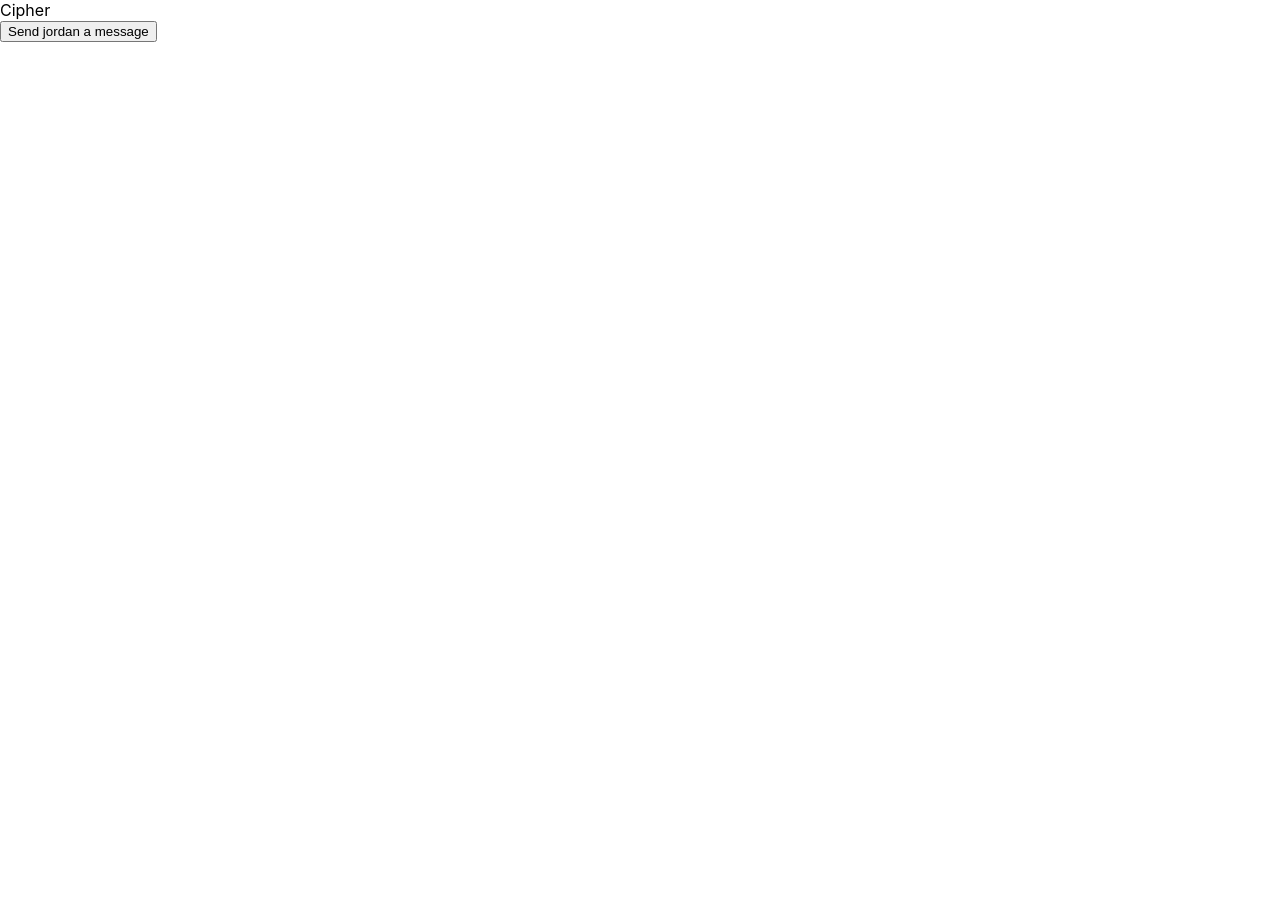
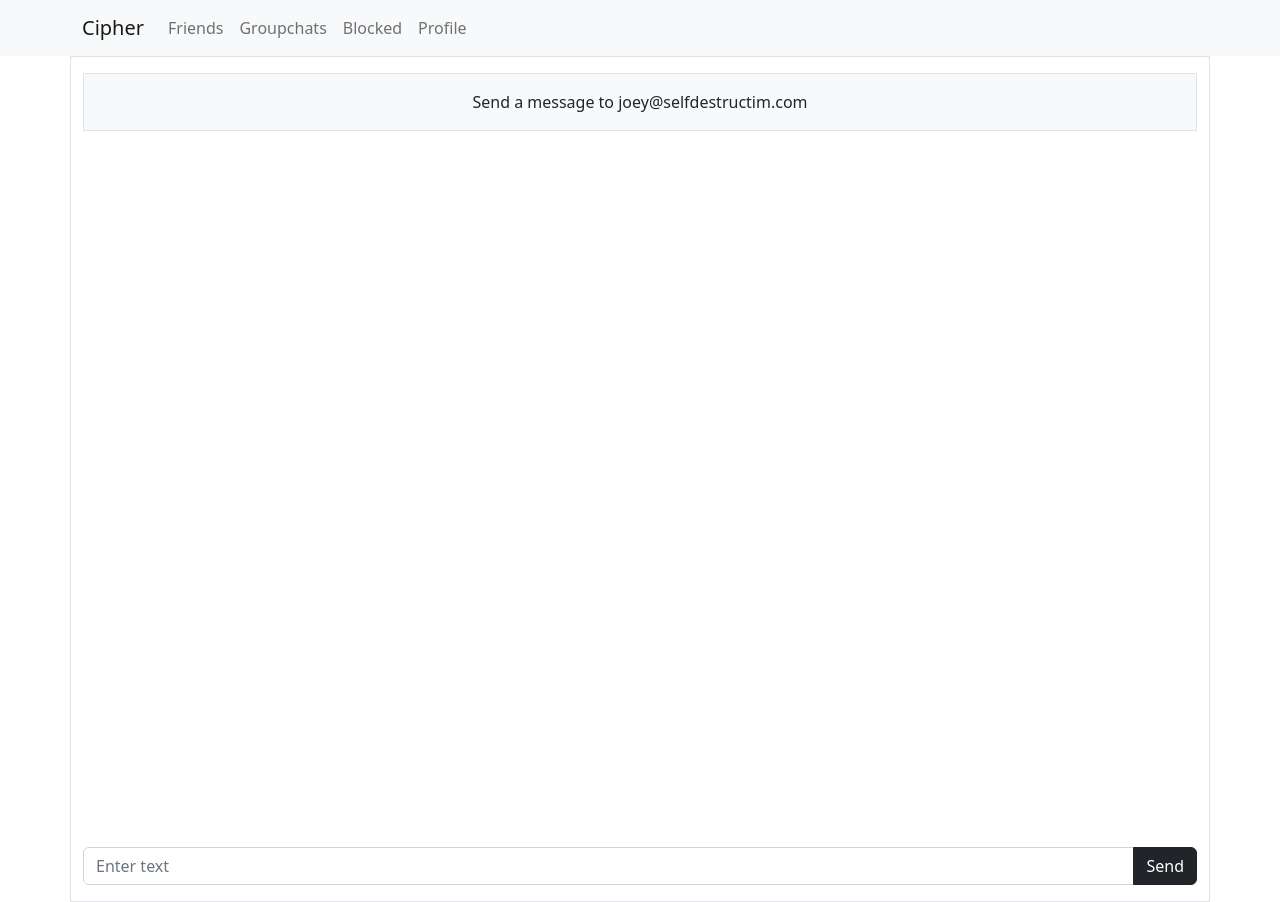
Before and after one commit to masonewolfe/Encrypted-ChatRoom, a React (Create React App) app in the folder web-app/: page / in a window 1280 px wide. Before the commit the page ends 800 px from the top, so only its background shows below. Built offline with nearby package versions, Linux system fonts and the light colour scheme; no server answers.

Commit message:
basic cipher dashboard, non functional

```diff
--- a/web-app/package.json
+++ b/web-app/package.json
@@ -6,9 +6,11 @@
     "@testing-library/jest-dom": "^5.16.5",
     "@testing-library/react": "^13.4.0",
     "@testing-library/user-event": "^13.5.0",
+    "bootstrap": "^5.2.3",
     "express": "^4.18.2",
     "nodejs": "^0.0.0",
     "react": "^18.2.0",
+    "react-bootstrap": "^2.7.2",
     "react-dom": "^18.2.0",
     "react-scripts": "5.0.1",
     "simple-xmpp": "^2.3.1",
--- a/web-app/public/index.html
+++ b/web-app/public/index.html
@@ -1,17 +1,19 @@
 <!DOCTYPE html>
 <html lang="en">
+
 <head>
   <meta charset="utf-8" />
   <meta name="viewport" content="width=device-width, initial-scale=1" />
   <meta name="theme-color" content="#000000" />
-    <meta
-      name="description"
-      content="Web site created using create-react-app"
-    />
+  <meta name="description" content="Web site created using create-react-app" />
+  <link rel="stylesheet" href="https://cdn.jsdelivr.net/npm/bootstrap@5.2.3/dist/css/bootstrap.min.css"
+    integrity="sha384-rbsA2VBKQhggwzxH7pPCaAqO46MgnOM80zW1RWuH61DGLwZJEdK2Kadq2F9CUG65" crossorigin="anonymous" />
   <title>Cipher</title>
 </head>
+
 <body>
   <noscript>You need to enable JavaScript to run this app.</noscript>
   <div id="root"></div>
 </body>
+
 </html>
--- a/web-app/src/App.js
+++ b/web-app/src/App.js
@@ -1,11 +1,14 @@
-import SendMessage from "./SendMessage.js";
+// import SendMessage from "./SendMessage.js";
+import NavBar from "./NavBar.js";
+import Dash from "./Dash.js";
 
 function App() {
   return (
-    <div>
-      Cipher
-      <SendMessage></SendMessage>
-    </div>
+    <>
+      <NavBar></NavBar>
+      <Dash></Dash>
+      {/* <SendMessage></SendMessage> */}
+    </>
   );
 }
 
--- /dev/null
+++ b/web-app/src/Dash.js
@@ -0,0 +1,20 @@
+import React from 'react'
+import { Container } from 'react-bootstrap'
+
+export default function Dash() {
+
+    return (
+        <div className='min-vh-100'>
+            <Container className='border'>
+                <div className='border text-center mt-3 py-3 bg-light'>Send a message to joey@selfdestructim.com</div>
+                <div style={{height: "700px"}}></div>
+                <div className="input-group mb-3 pt-3">
+                    <input type="text" className="form-control" placeholder="Enter text" aria-label="Message" aria-describedby="button-addon2"></input>
+                    <button className="btn btn-dark" type="button" id="button-addon2">
+                        Send
+                    </button>
+                </div>
+            </Container>
+        </div>
+    )
+}
--- /dev/null
+++ b/web-app/src/NavBar.js
@@ -0,0 +1,26 @@
+import React from 'react'
+import Container from 'react-bootstrap/Container';
+import Nav from 'react-bootstrap/Nav';
+import Navbar from 'react-bootstrap/Navbar';
+
+/*
+    Basic Navbar from React Bootstrap component library
+**/
+export default function NavBar() {
+    return (
+        <Navbar bg="light" expand="lg">
+            <Container>
+                <Navbar.Brand href="#home">Cipher</Navbar.Brand>
+                <Navbar.Toggle aria-controls="basic-navbar-nav" />
+                <Navbar.Collapse id="basic-navbar-nav">
+                    <Nav className="me-auto">
+                        <Nav.Link href="#">Friends</Nav.Link>
+                        <Nav.Link href="#">Groupchats</Nav.Link>
+                        <Nav.Link href="#">Blocked</Nav.Link>
+                        <Nav.Link className='ms-10' href="#">Profile</Nav.Link>
+                    </Nav>
+                </Navbar.Collapse>
+            </Container>
+        </Navbar>
+    );
+}
--- a/web-app/src/SendMessage.js
+++ b/web-app/src/SendMessage.js
@@ -25,7 +25,7 @@ export default function SendMessage() {
   }
   return (
     <div>
-      <button onClick={send() && console.log("tried to send msg")}>Send jordan a message</button>
+      <button onClick={send() && console.log("tried to fetch")}>Send jordan a message</button>
     </div>
   )
 }
--- a/web-app/src/XMPPController.js
+++ b/web-app/src/XMPPController.js
@@ -25,7 +25,7 @@ xmpp.on("chatstate", (from, state) => {
 })
 
 function send() {
-    xmpp.send("mason@selfdestructim.com", "Hello from nodejs!")
+    xmpp.send("joey@selfdestructim.com", "Hello from nodejs!")
     console.log("Message sent.");
 }
 
--- a/web-app/src/index.css
+++ /dev/null
@@ -1,13 +0,0 @@
-body {
-  margin: 0;
-  font-family: -apple-system, BlinkMacSystemFont, 'Segoe UI', 'Roboto', 'Oxygen',
-    'Ubuntu', 'Cantarell', 'Fira Sans', 'Droid Sans', 'Helvetica Neue',
-    sans-serif;
-  -webkit-font-smoothing: antialiased;
-  -moz-osx-font-smoothing: grayscale;
-}
-
-code {
-  font-family: source-code-pro, Menlo, Monaco, Consolas, 'Courier New',
-    monospace;
-}
--- a/web-app/src/index.js
+++ b/web-app/src/index.js
@@ -1,6 +1,5 @@
 import React from 'react';
 import ReactDOM from 'react-dom/client';
-import './index.css';
 import App from './App';
 
 const root = ReactDOM.createRoot(document.getElementById('root'));
```
Also changed, not shown: 1 other file (tests, documents, lock files or other folders). Lines whose indentation alone changed are shown as unchanged.
